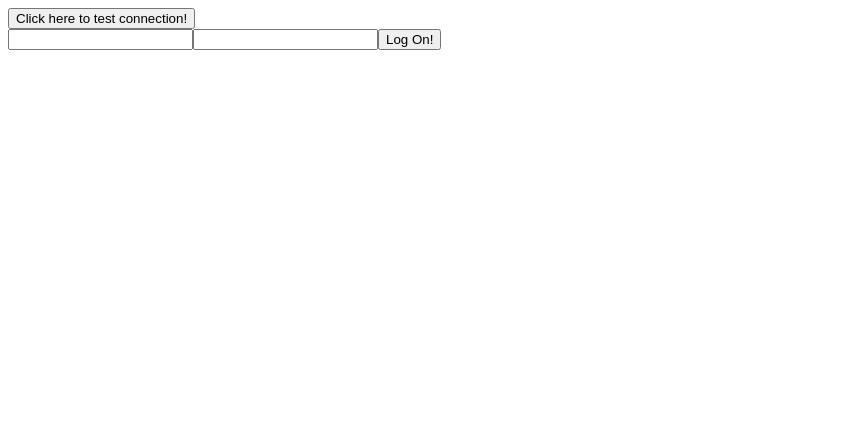
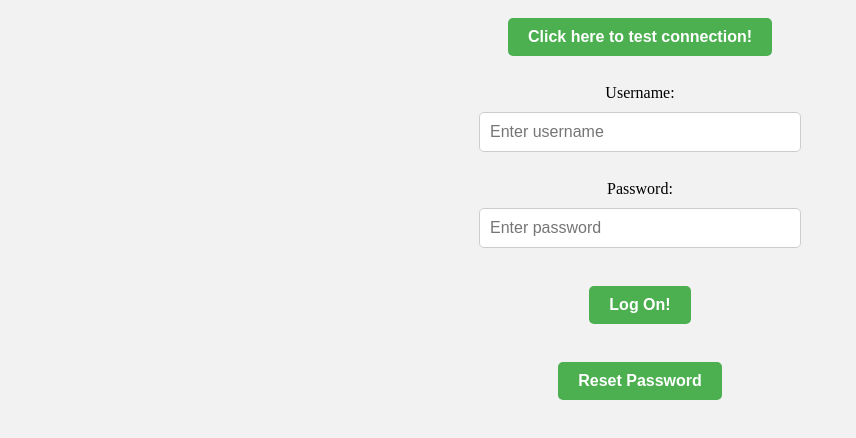
Before and after one commit to Kmhurlb1/TeamInnovation, a plain HTML site: page ProjectTemplate/index.html in a window 1280 px wide. Shown: the whole page, without its empty margins (0-856 px from the left). Drawn offline with nearby package versions, Linux system fonts and the light colour scheme.

Commit message:
Password Reset/5x Lockout

```diff
--- a/ProjectTemplate/index.html
+++ b/ProjectTemplate/index.html
@@ -8,6 +8,14 @@
 
 	<!--YOUR OWN JAVASCRIPT CAN GO RIGHT HERE-->
 	<script type="text/javascript">
+
+        //add the lockout functionality by adding a variable to keep
+        //track of the number of attempts and comparing it to a maximum
+        //number of allowed attempts. If the number of attempts is equal
+        //to the maximum, you can prevent the user from logging in.
+        var attempts = 0;
+        var maxAttempts = 5;
+
 		function TestButtonHandler() {
 			var webMethod = "ProjectServices.asmx/TestConnection";
 			var parameters = "{}";
@@ -30,6 +38,11 @@
 		}
 
 		function logon() {
+            //lockout on 5 incorrect passwords
+            if (attempts >= maxAttempts) {
+                alert("You have reached the maximum number of attempts. Account is locked.");
+                return;
+            }
 			var id = document.getElementById("logonId").value;
 			var pass = document.getElementById("logonPass").value;
 
@@ -48,10 +61,12 @@
 					var responseFromServer = msg.d;
 					if (responseFromServer == true) {
 						alert("logged in!");
+                        attempts = 0;
 					}
 					else {
-						alert("bad credentials");
-					}
+						attempts++;
+                        alert("bad credentials. Attempts remaining: " + (maxAttempts - attempts));
+                    }
 
 				},
 				error: function (e) {
@@ -59,20 +74,99 @@
 				}
 			});
 		}
+        function resetPassword() {
+            var email = prompt("Enter your email address to reset your password:");
+            if (!email) return; // user clicked cancel
+
+            //This line of code is a regular expression pattern that defines the format of a valid email address.
+            //The pattern uses the /^ and $ / symbols to specify that the entire string must match the pattern.
+            //In the pattern, [a - zA - Z0 -9._ -] matches a sequence of characters that can be any combination of letters(upper or lowercase),
+            //numbers, dots, underscores, and dashes.This forms the first part of the email address before the @symbol.
+            //The @symbol itself is matched by the @character in the pattern.
+            //After the @symbol, [a - zA - Z0 - 9. -] + matches another sequence of characters that can be any combination of letters(upper or lowercase),
+            //numbers, dots, and dashes, but there must be at least one character.This forms the second part of the email address, which is usually the domain name.
+            //Finally, \.[a - zA - Z]{ 2,} matches a dot followed by two or more letters, which is commonly used to specify the top - level domain(e.g. .com, .org, .net).
+            var emailRegExp = /^[a-zA-Z0-9._-]+@[a-zA-Z0-9.-]+\.[a-zA-Z]{2,}$/;
+
+            // Check if the entered email is valid
+            if (!emailRegExp.test(email)) {
+                alert("Invalid email address. Please try again.");
+                return;
+            }
+
+            // send the email to reset password
+            var webMethod = "ProjectServices.asmx/ResetPassword";
+            var parameters = "{\"email\":\"" + encodeURI(email) + "\"}";
+
+            //jQuery ajax method
+            $.ajax({
+                type: "POST",
+                url: webMethod,
+                data: parameters,
+                contentType: "application/json; charset=utf-8",
+                dataType: "json",
+                success: function (msg) {
+                    var responseFromServer = msg.d;
+                    if (responseFromServer === "Success") {
+                        alert("Password reset email sent successfully!");
+                    } else {
+                        alert("Password reset failed. Please try again later.");
+                    }
+                },
+                error: function (e) {
+                    alert("this code will only execute if javascript is unable to access the webservice");
+                }
+            });
+        }
 
 	</script>
 	<!--END OF YOUR OWN JAVASCRIPT-->
 
 	<!--AND YOUR OWN CSS CAN GO HERE AS WELL-->
 	<style>
+        body {
+            display: flex;
+            flex-direction: column;
+            align-items: center;
+            background-color: #f2f2f2;
+            height: 100vh;
+        }
 
+        button {
+            margin: 10px;
+            padding: 10px 20px;
+            background-color: #4CAF50;
+            color: white;
+            border: none;
+            border-radius: 5px;
+            cursor: pointer;
+            font-size: 16px;
+            font-weight: bold;
+        }
+
+        input[type="text"] {
+            margin: 10px;
+            padding: 10px;
+            width: 300px;
+            font-size: 16px;
+            border: 1px solid #ccc;
+            border-radius: 5px;
+        }
 	</style>
 	<!--END OF YOUR OWN CSS-->
 </head >
 <body>
-	<button onclick="javascript: TestButtonHandler();">Click here to test connection!</button>
-	<br />
-	<input type="text" id="logonId" /><input type="text" id="logonPass" /><button onclick="javascript: logon();" >Log On!</button>
+    <button onclick="javascript: TestButtonHandler();">Click here to test connection!</button>
+    <br />
+    <label for="username">Username: </label>
+    <input type="text" id="logonId" placeholder="Enter username" />
+    <br />
+    <label for="password">Password: </label>
+    <input type="text" id="logonPass" placeholder="Enter password" />
+    <br />
+    <button onclick="javascript: logon();">Log On!</button>
+    <br />
+    <button onclick="resetPassword()">Reset Password</button>
 
 </body>
 </html >
```
